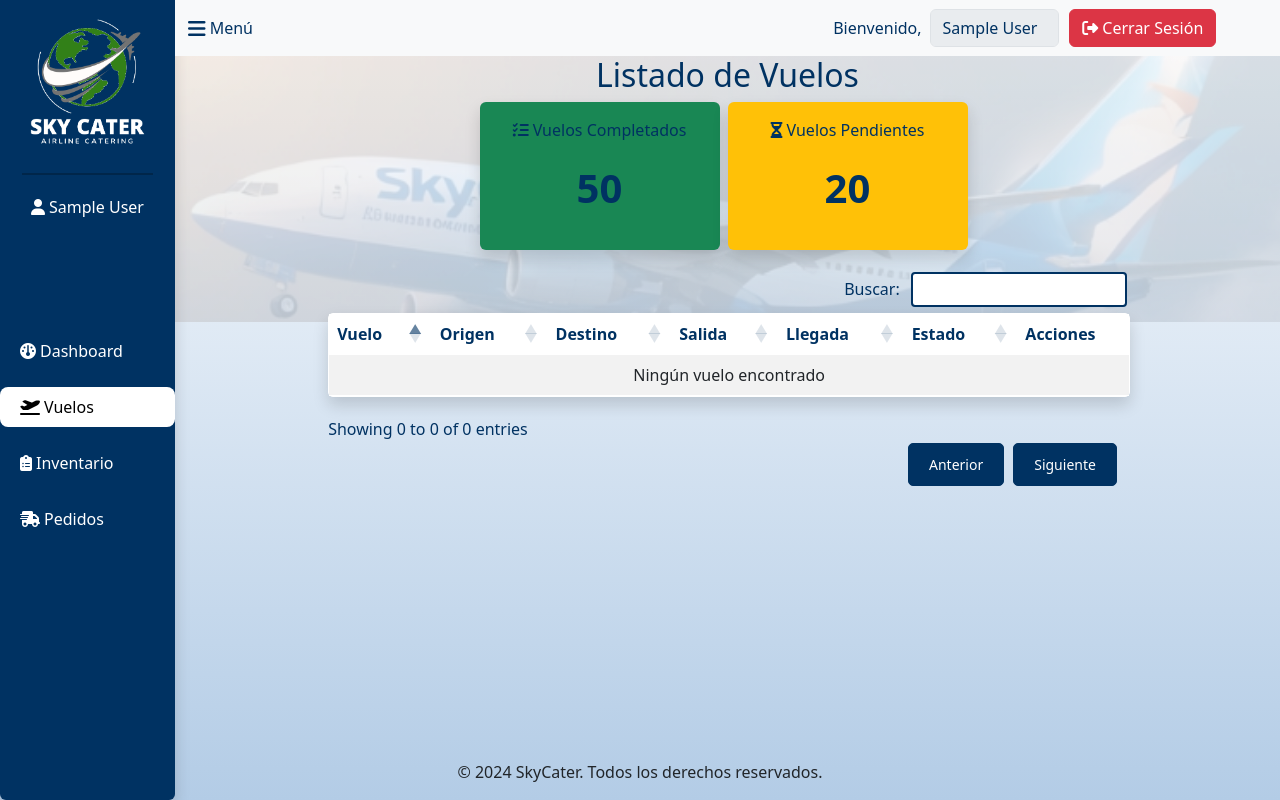
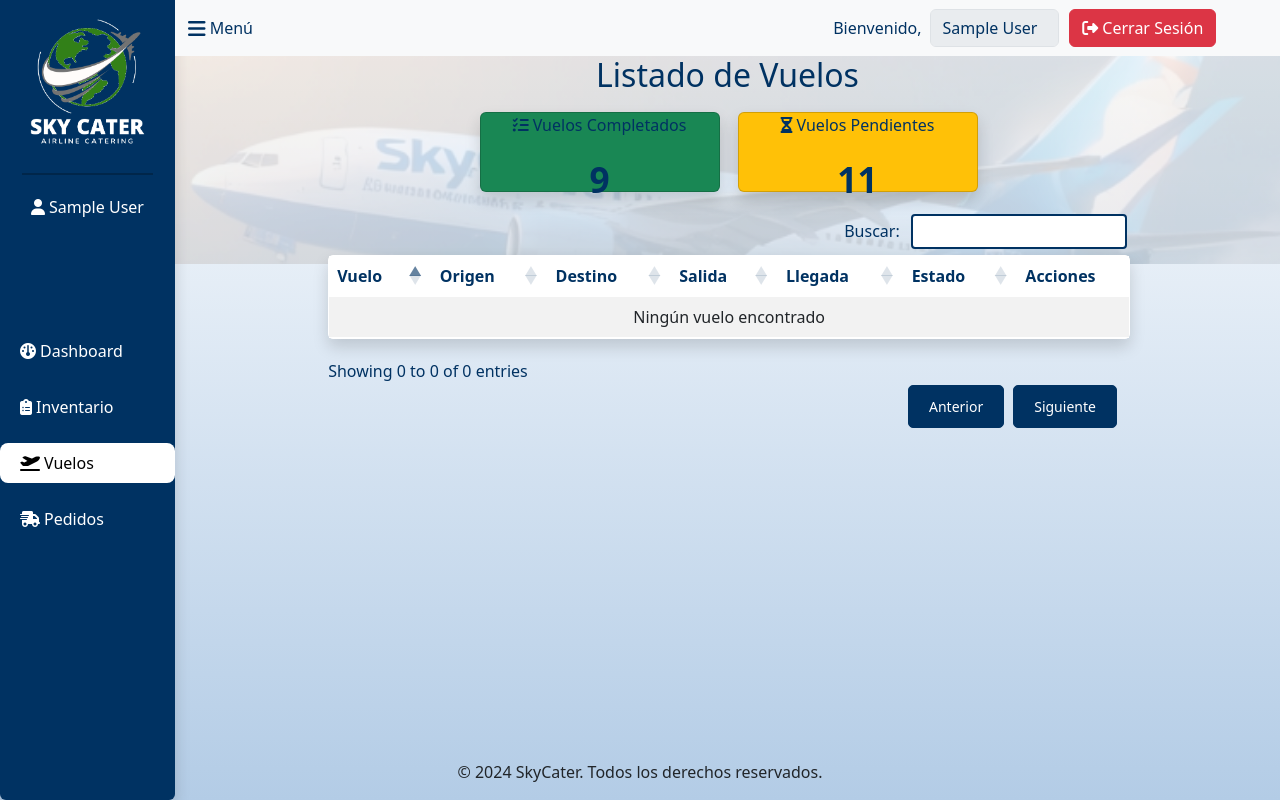
Before and after one commit to cpp981/SkyCater, a PHP site: page /listaVuelos.php in a window 1280 px wide. Run offline with PHP 8.4, Linux system fonts and the light colour scheme; the visitor is signed in with stand-in values (Sample User, id 1); data comes from the database, SQL or seed files in the repository; data that the repository does not hold is empty; some libraries are stand-ins or nearby versions.

Commit message:
add: indicadores vuelos

```diff
--- a/css/styles.css
+++ b/css/styles.css
@@ -206,12 +206,26 @@
 .indi {
     color: #003262;
 }
+.indi-vuelos{
+    color: #003262;
+    max-width: 250px;
+    width: 240px;
+    height: 10vh;
+}
+
+.indi-vuelos > .valor-indi-vuelo{
+    font-size: 2.2em;
+}
 
 .indi-pedidos{
     color: #003262;
     max-width: 250px;
     width: 240px;
-    height: 55%;
+    height: 10vh;
+}
+
+.indi-pedidos > .valor-indi-pedido{
+    font-size: 2.2em;
 }
 
 body.dark-mode .login-container {
--- a/js/vuelos.js
+++ b/js/vuelos.js
@@ -1,4 +1,12 @@
 document.addEventListener('DOMContentLoaded', function () {
+
+        const notyf = new Notyf({
+            position: {
+                x: 'right',  // Alineación horizontal
+                y: 'top'      // Alineación vertical en la parte superior
+            }
+        });
+
     const tableOptions = {
         dom: 'frtip',  // Estructura de los elementos (filtro, tabla, paginación)
         responsive: true,
@@ -116,6 +124,31 @@
         }
     });
 
+    // Petición para los valores cards
+    $.ajax({
+        url: '../src/indiVuelos.php',
+        type: 'GET',
+        dataType: 'json',
+        success: function(response) {
+            if (response.success) {
+                 // Accedemos a los datos que necesitamos desde la respuesta
+                 const gestionados = response.data.vuelos_gestionados[0].Num_Vuelos_Gestionados;
+                 const sinGestionar = response.data.vuelos_sin_gestionar[0].Num_Vuelos_Gestionados;
+
+                 // Actualizar las cards en el frontend con los datos recibidos
+                 $('#card-gestionados').text(gestionados);
+                 $('#card-sin-gestionar').text(sinGestionar);
+
+            } else {
+                notyf.error('Error en la respuesta:', response.error);
+            }
+        },
+        error: function(jqXHR, textStatus, errorThrown) {
+            // Manejar errores en la solicitud AJAX
+            notyf.error('Error en la solicitud AJAX:', textStatus, errorThrown);
+        }
+    });
+
     // Manejador para el botón "Gestionar Vuelo"
     $('#tablaVuelos tbody').on('click', 'button.manage', function () {
         const vueloId = $(this).data('id');
--- a/public/index.php
+++ b/public/index.php
@@ -51,10 +51,10 @@
                     <a class="nav-link" href="index.php"><i class="fas fa-dashboard me-1"></i><span>Dashboard</span></a>
                 </li>
                 <li class="nav-item mt-3">
-                    <a class="nav-link" href="listaVuelos.php"><i class="fas fa-plane-departure me-1"></i><span>Vuelos</span></a>
+                    <a class="nav-link" href="inventario.php"><i class="fas fa-clipboard-list me-1"></i><span>Inventario</span></a>
                 </li>
                 <li class="nav-item mt-3">
-                    <a class="nav-link" href="inventario.php"><i class="fas fa-clipboard-list me-1"></i><span>Inventario</span></a>
+                    <a class="nav-link" href="listaVuelos.php"><i class="fas fa-plane-departure me-1"></i><span>Vuelos</span></a>
                 </li>
                 <li class="nav-item mt-3">
                     <a class="nav-link" href="pedido.php"><i class="fas fa-truck-fast me-1"></i><span>Pedidos</span></a>
--- a/public/inventario.php
+++ b/public/inventario.php
@@ -52,10 +52,10 @@
                     <a class="nav-link" href="index.php"><i class="fas fa-dashboard me-1"></i><span>Dashboard</span></a>
                 </li>
                 <li class="nav-item mt-3">
-                    <a class="nav-link" href="listaVuelos.php"><i class="fas fa-plane-departure me-1"></i><span>Vuelos</span></a>
+                    <a class="nav-link" href="inventario.php"><i class="fas fa-clipboard-list me-1"></i><span>Inventario</span></a>
                 </li>
                 <li class="nav-item mt-3">
-                    <a class="nav-link" href="inventario.php"><i class="fas fa-clipboard-list me-1"></i><span>Inventario</span></a>
+                    <a class="nav-link" href="listaVuelos.php"><i class="fas fa-plane-departure me-1"></i><span>Vuelos</span></a>
                 </li>
                 <li class="nav-item mt-3">
                     <a class="nav-link" href="pedido.php"><i class="fas fa-truck-fast me-1"></i><span>Pedidos</span></a>
--- a/public/listaVuelos.php
+++ b/public/listaVuelos.php
@@ -49,12 +49,12 @@
                     <a class="nav-link" href="index.php"><i class="fas fa-dashboard me-1"></i><span>Dashboard</span></a>
                 </li>
                 <li class="nav-item mt-3">
+                    <a class="nav-link" href="inventario.php"><i
+                            class="fas fa-clipboard-list me-1"></i><span>Inventario</span></a>
+                </li>
+                <li class="nav-item mt-3">
                     <a class="nav-link" href="listaVuelos.php"><i
                             class="fas fa-plane-departure me-1"></i><span>Vuelos</span></a>
-                </li>
-                <li class="nav-item mt-3">
-                    <a class="nav-link" href="inventario.php"><i
-                            class="fas fa-clipboard-list me-1"></i><span>Inventario</span></a>
                 </li>
                 <li class="nav-item mt-3">
                     <a class="nav-link" href="pedido.php"><i class="fas fa-truck-fast me-1"></i><span>Pedidos</span></a>
@@ -87,14 +87,14 @@
                 <div id="containerTablaVuelos" class="d-flex flex-column align-items-center position-relative">
                     <div class="text-center" style="color: #003262;">
                         <h2>Listado de Vuelos</h2>
-                        <div class="d-flex align-items-center justify-content-center mb-4 h-75">
-                            <div class="custom-card bg-success me-2 p-3 mb-5 indi-pedidos text-center rounded shadow">
+                        <div class="d-flex align-items-center justify-content-center mb-4">
+                            <div class="card bg-success me-2 mb-5 indi-vuelos text-center rounded shadow">
                                 <p><i class="fas fa-tasks me-1"></i>Vuelos Completados</p>
-                                <p class="text-center fw-bold" style="font-size: 2.5em;">50</p>
+                                <p id="card-gestionados" class="text-center fw-bold valor-indi-vuelo">50</p>
                             </div>
-                            <div class="custom-card bg-warning p-3 me-2 mb-5 indi-pedidos text-center rounded shadow">
+                            <div class="card bg-warning me-2 mb-5 indi-vuelos text-center rounded shadow">
                                 <p><i class="fas fa-hourglass-half me-1"></i>Vuelos Pendientes</p>
-                                <p class="text-center fw-bold" style="font-size: 2.5em;">20</p>
+                                <p id="card-sin-gestionar" class="text-center fw-bold valor-indi-vuelo">20</p>
                             </div>
                         </div>
                     </div>
--- a/src/include/Vuelo.php
+++ b/src/include/Vuelo.php
@@ -68,4 +68,34 @@
             throw new Exception(Messages::LOAD_DATA_ERROR);
         }
     }
+
+    public function getTotalVuelosGestionados()
+    {
+        $query = "SELECT count(*) AS 'Num_Vuelos_Gestionados' FROM Vuelo WHERE Id_Estado = 2";
+        try
+        {
+            $stmt = $this->pdo->prepare($query);
+            $stmt->execute();
+            return $stmt->fetchAll(PDO::FETCH_ASSOC);
+        }
+        catch(PDOException $e)
+        {
+            throw new Exception(Messages::LOAD_DATA_ERROR);
+        }
+    }
+
+    public function getTotalVuelosSinGestionar()
+    {
+        $query = "SELECT count(*) AS 'Num_Vuelos_Gestionados' FROM Vuelo WHERE Id_Estado = 1";
+        try
+        {
+            $stmt = $this->pdo->prepare($query);
+            $stmt->execute();
+            return $stmt->fetchAll(PDO::FETCH_ASSOC);
+        }
+        catch(PDOException $e)
+        {
+            throw new Exception(Messages::LOAD_DATA_ERROR);
+        }
+    }
 }
--- /dev/null
+++ b/src/indiVuelos.php
@@ -0,0 +1,19 @@
+<?php
+require_once './include/Vuelo.php';
+header('Content-Type: application/json');
+session_start();
+
+try
+{
+    $claseVuelo = new Vuelo(); // Instancia de la clase
+    $indicadores = [];
+    $indicadores['vuelos_gestionados'] = $claseVuelo->getTotalVuelosGestionados();
+    $indicadores['vuelos_sin_gestionar'] = $claseVuelo->getTotalVuelosSinGestionar();
+
+    echo json_encode(['success' => true, 'data' => $indicadores]);
+
+}
+catch (Exception $e)
+{
+    echo json_encode(['error' => $e->getMessage()]);
+}
```
Also changed, not shown: public/pedido.php (+6 -6 lines).
